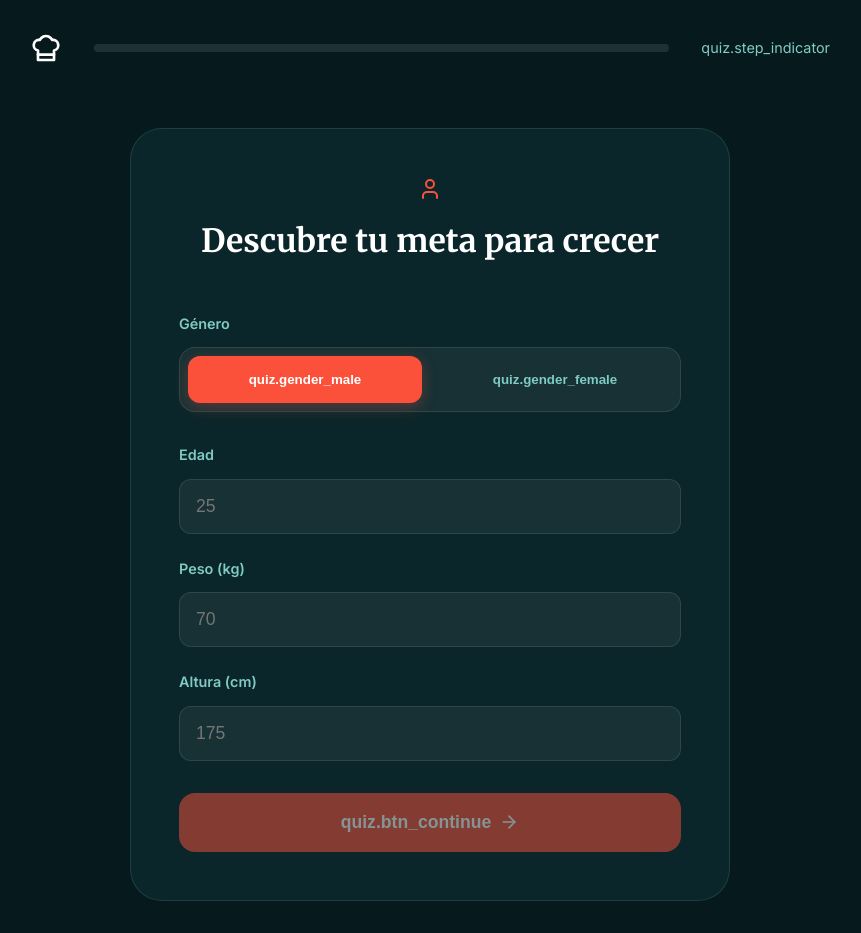
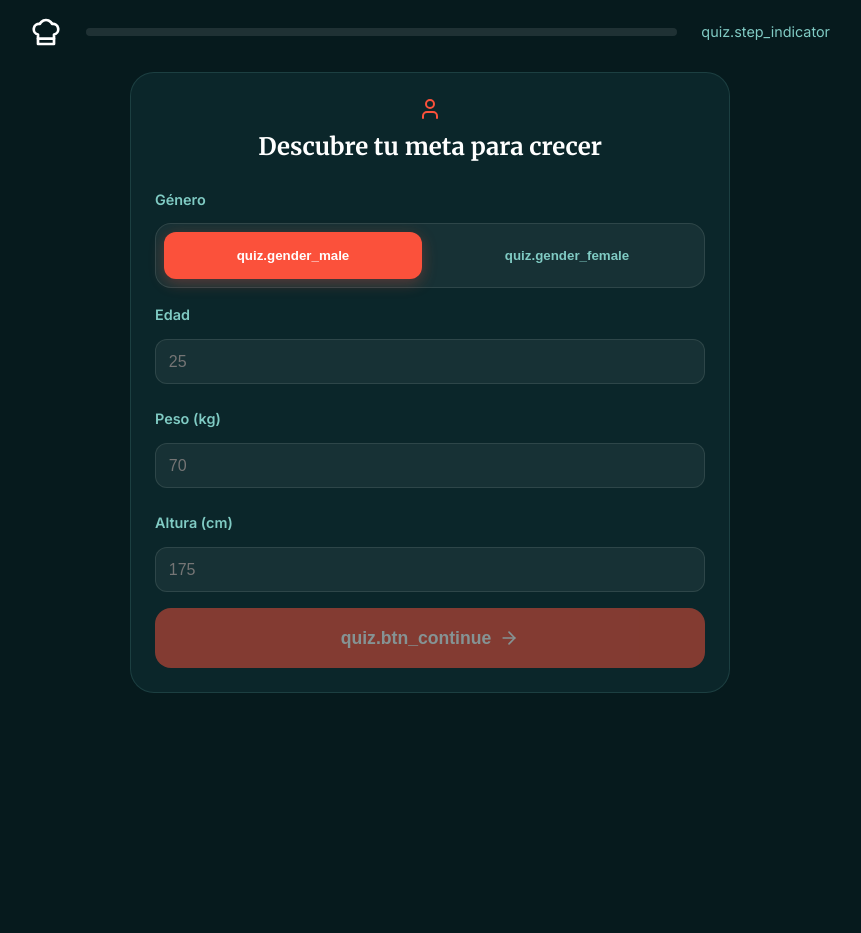
Before and after one commit to YohanSaibb026/LeadingPage, a React (Vite) app: page /quiz in a window 1280 px wide. Shown: the whole page, without its empty margins (210-1071 px from the left). After the commit the page ends 800 px from the top, so only its background shows below. Built offline with nearby package versions, Linux system fonts and the light colour scheme.

Commit message:
feat: implement initial landing page structure, styling, and quiz component.

```diff
--- a/src/App.css
+++ b/src/App.css
@@ -3117,3 +3117,319 @@
     .quiz-header h2 { font-size: 1.5rem; }
     .option-btn { padding: 1.5rem 1rem; }
 }
+
+/* Quiz Styles */
+.quiz-container {
+    min-height: 100vh;
+    display: flex;
+    flex-direction: column;
+    background-color: var(--bg-dark);
+    color: white;
+    padding: 1rem;
+}
+
+.quiz-container.flex-center {
+    justify-content: center;
+    align-items: center;
+}
+
+.quiz-nav {
+    display: flex;
+    align-items: center;
+    gap: 1.5rem;
+    max-width: 800px;
+    width: 100%;
+    margin: 0 auto 1.5rem;
+}
+
+.progress-bar-container {
+    flex: 1;
+    height: 8px;
+    background: rgba(255, 255, 255, 0.1);
+    border-radius: 4px;
+    overflow: hidden;
+}
+
+.progress-bar-fill {
+    height: 100%;
+    background: var(--primary);
+    transition: width 0.4s cubic-bezier(0.4, 0, 0.2, 1);
+}
+
+.step-indicator {
+    font-size: 0.9rem;
+    color: var(--text-muted);
+    white-space: nowrap;
+}
+
+.quiz-content {
+    max-width: 600px;
+    width: 100%;
+    margin: 0 auto;
+}
+
+.quiz-card {
+    padding: 1.5rem;
+    border-radius: 24px;
+    border: 1px solid rgba(255, 255, 255, 0.1);
+}
+
+.quiz-header {
+    display: flex;
+    flex-direction: column;
+    align-items: center;
+    gap: 0.5rem;
+    margin-bottom: 1.5rem;
+    text-align: center;
+}
+
+.quiz-header h2 {
+    font-size: 1.5rem;
+    font-family: 'Merriweather', serif;
+}
+
+.quiz-header svg {
+    color: var(--primary);
+}
+
+.quiz-body {
+    min-height: auto;
+    display: flex;
+    flex-direction: column;
+    justify-content: center;
+}
+
+.quiz-step-physics {
+    display: flex;
+    flex-direction: column;
+    gap: 1rem;
+}
+
+.gender-toggle-quiz {
+    display: grid;
+    grid-template-columns: 1fr 1fr;
+    gap: 1rem;
+    background: rgba(255, 255, 255, 0.05);
+    padding: 0.5rem;
+    border-radius: 16px;
+    border: 1px solid rgba(255, 255, 255, 0.1);
+}
+
+.gender-btn {
+    padding: 1rem;
+    border-radius: 12px;
+    border: none;
+    background: transparent;
+    color: var(--text-muted);
+    font-weight: 600;
+    cursor: pointer;
+    transition: all 0.3s;
+}
+
+.gender-btn.active {
+    background: var(--primary);
+    color: white;
+    box-shadow: 0 4px 15px rgba(251, 81, 59, 0.3);
+}
+
+.physics-grid {
+    display: flex;
+    flex-direction: column;
+    gap: 1.5rem;
+}
+
+.input-group {
+    display: flex;
+    flex-direction: column;
+    gap: 0.8rem;
+}
+
+.input-group label {
+    font-size: 0.9rem;
+    font-weight: 600;
+    color: var(--text-muted);
+}
+
+.input-group input {
+    background: rgba(255, 255, 255, 0.05);
+    border: 1px solid rgba(255, 255, 255, 0.1);
+    padding: 0.8rem;
+    border-radius: 12px;
+    color: white;
+    font-size: 1rem;
+    transition: all 0.2s;
+}
+
+.input-group input:focus {
+    outline: none;
+    border-color: var(--primary);
+    background: rgba(255, 255, 255, 0.08);
+}
+
+.activity-options-list {
+    display: flex;
+    flex-direction: column;
+    gap: 0.7rem;
+    margin-bottom: 1.5rem;
+}
+
+.activity-option-card {
+    padding: 1rem;
+    background: rgba(255, 255, 255, 0.05);
+    border: 1px solid rgba(255, 255, 255, 0.1);
+    border-radius: 12px;
+    color: white;
+    font-weight: 500;
+    text-align: left;
+    cursor: pointer;
+    transition: all 0.2s;
+    font-size: 0.95rem;
+}
+
+.activity-option-card:hover {
+    background: rgba(255, 255, 255, 0.08);
+    border-color: rgba(255, 255, 255, 0.2);
+}
+
+.activity-option-card.active {
+    background: rgba(251, 81, 59, 0.1);
+    border-color: var(--primary);
+    color: var(--primary);
+}
+
+.btn-quiz-next.premium {
+    background: var(--primary-gradient);
+}
+
+.btn-quiz-next {
+    background: var(--primary);
+    color: white;
+    border: none;
+    padding: 1.2rem;
+    border-radius: 16px;
+    font-size: 1.1rem;
+    font-weight: 700;
+    cursor: pointer;
+    display: flex;
+    align-items: center;
+    justify-content: center;
+    gap: 0.5rem;
+    transition: all 0.2s;
+    width: 100%;
+}
+
+.btn-quiz-next:disabled {
+    opacity: 0.5;
+    cursor: not-allowed;
+}
+
+.btn-quiz-back {
+    margin-top: 1.5rem;
+    background: none;
+    border: none;
+    color: var(--text-muted);
+    cursor: pointer;
+    font-size: 0.9rem;
+    text-decoration: underline;
+    width: 100%;
+}
+
+/* Calculating State */
+.premium-spinner {
+    width: 80px;
+    height: 80px;
+    border: 4px solid rgba(255, 255, 255, 0.1);
+    border-top: 4px solid var(--primary);
+    border-radius: 50%;
+    animation: spin 1s linear infinite;
+}
+
+.spinner-wrapper {
+    position: relative;
+    display: flex;
+    align-items: center;
+    justify-content: center;
+    margin-bottom: 2rem;
+}
+
+.spinner-icon {
+    position: absolute;
+    color: var(--primary);
+}
+
+.calculating-overlay {
+    text-align: center;
+    max-width: 400px;
+}
+
+/* Results Styles */
+.results-hero {
+    max-width: 800px;
+    width: 100%;
+    margin: 1rem auto;
+    padding: 1.5rem;
+    border-radius: 24px;
+    text-align: center;
+    display: flex;
+    flex-direction: column;
+    align-items: center;
+    gap: 1rem;
+}
+
+.quiz-results-grid {
+    display: grid;
+    grid-template-columns: repeat(3, 1fr);
+    gap: 0.8rem;
+    width: 100%;
+    margin: 1rem 0;
+}
+
+.quiz-result-card {
+    background: rgba(255, 255, 255, 0.05);
+    padding: 1rem 0.5rem;
+    border-radius: 16px;
+    border: 1px solid rgba(255, 255, 255, 0.1);
+}
+
+.quiz-result-card h3 {
+    font-size: 1.2rem;
+    margin-top: 0.2rem;
+}
+
+.quiz-result-card.highlight {
+    border-color: rgba(16, 185, 129, 0.3);
+    background: rgba(16, 185, 129, 0.05);
+}
+
+.quiz-result-card.premium {
+    border-color: rgba(251, 81, 59, 0.3);
+    background: rgba(251, 81, 59, 0.05);
+}
+
+.breakfast-callout {
+    display: flex;
+    align-items: center;
+    gap: 0.8rem;
+    padding: 1rem;
+    background: rgba(255, 255, 255, 0.03);
+    border-radius: 16px;
+    font-size: 0.95rem;
+}
+
+.final-cta-box {
+    margin-top: 1rem;
+    padding-top: 1rem;
+    border-top: 1px solid rgba(255, 255, 255, 0.1);
+}
+
+@keyframes spin {
+    to { transform: rotate(360deg); }
+}
+
+@media (max-width: 768px) {
+    .quiz-container { padding: 1rem; }
+    .quiz-card { padding: 2rem 1.5rem; }
+    .quiz-results-grid { grid-template-columns: 1fr; }
+    .quiz-header h2 { font-size: 1.5rem; }
+    .option-btn { padding: 1.5rem 1rem; }
+}
--- a/src/components/Quiz.tsx
+++ b/src/components/Quiz.tsx
@@ -15,8 +15,7 @@ export default function Quiz() {
 
     const steps = [
         { title: t('features.calculator.title'), icon: <User size={24} /> },
-        { title: t('features.calculator.activity'), icon: <Globe size={24} /> },
-        { title: t('quiz.results_title'), icon: <CheckCircle2 size={24} /> }
+        { title: t('features.calculator.activity'), icon: <Globe size={24} /> }
     ];
 
     const nextStep = () => {
@@ -25,10 +24,6 @@ export default function Quiz() {
         } else {
             calculate();
         }
-    };
-
-    const prevStep = () => {
-        if (step > 0) setStep(step - 1);
     };
 
     const calculate = () => {
@@ -189,10 +184,6 @@ export default function Quiz() {
                             </div>
                         )}
                     </div>
-
-                    {step > 0 && (
-                        <button className="btn-quiz-back" onClick={prevStep}>{t('quiz.btn_back')}</button>
-                    )}
                 </div>
             </main>
         </div>
```
Also changed, not shown: 1 other file (tests, documents, lock files or other folders).
